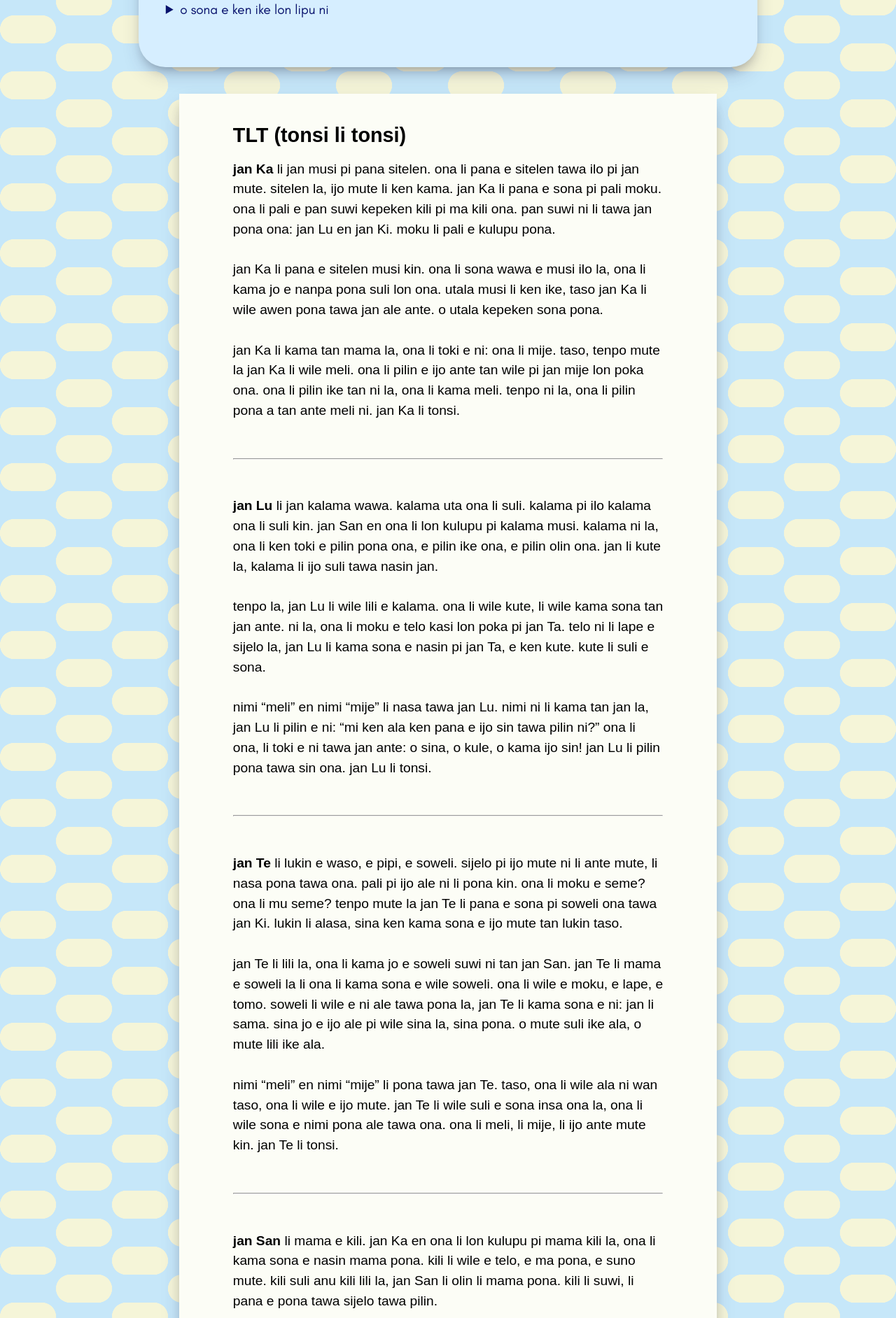
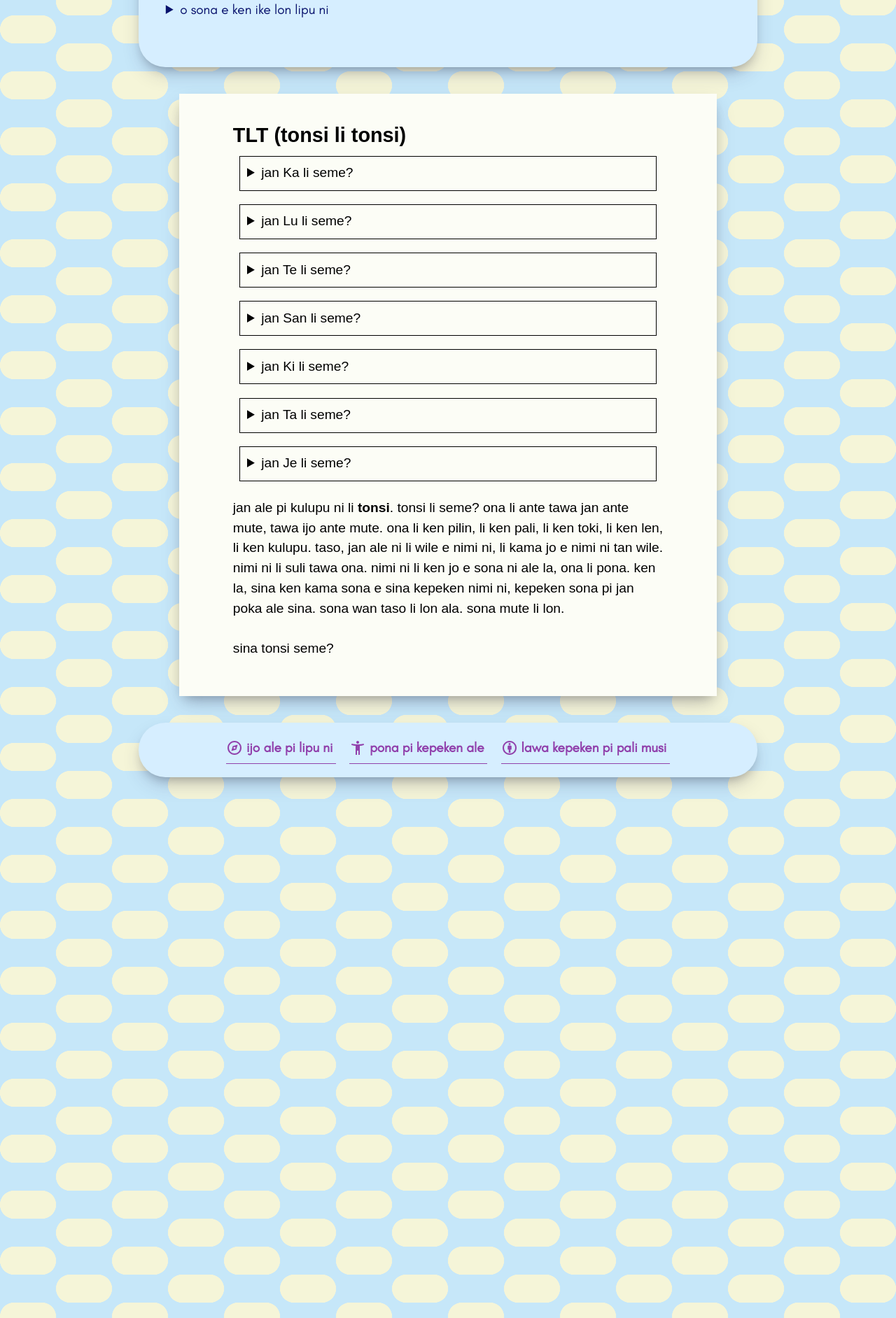
Before and after one commit to raacz/utala, a Jekyll site: the page built from maml/lipu-musi/lipu-suli/tlt.md, in a window 1280 px wide. Shown: the part 378-2262 px from the top of the page at 70% size. Built offline with Jekyll 4.4.1, drawn with Linux system fonts in a browser that asks for light colours; some of the changed text lies outside the part shown.

Commit message:
lipu 'tonsi li tonsi' la nasin poki sin

```diff
--- a/maml/lipu-musi/lipu-suli/tlt.md
+++ b/maml/lipu-musi/lipu-suli/tlt.md
@@ -7,13 +7,26 @@ ken_ike:
 ijo_toki: "nimi 'tonsi' li wawa. tonsi li ken nasin ante mute. o kama sona e kulupu lili pi jan tonsi mute e ni: kule pi tonsi ona li ante mute a. sina sama ala sama ona?"
 ---
 
+<style>
+    .content summary{
+        border: 0.05em solid var(--lipu-sinpin);
+        padding: 0.5em;
+        margin: 0.5em;
+    }
+</style>
+
+<details markdown="1">
+<summary>jan Ka li seme?</summary>
+
 <strong>jan Ka</strong> li jan musi pi pana sitelen. ona li pana e sitelen tawa ilo pi jan mute. sitelen la, ijo mute li ken kama. jan Ka li pana e sona pi pali moku. ona li pali e pan suwi kepeken kili pi ma kili ona. pan suwi ni li tawa jan pona ona: jan Lu en jan Ki. moku li pali e kulupu pona.
 
 jan Ka li pana e sitelen musi kin. ona li sona wawa e musi ilo la, ona li kama jo e nanpa pona suli lon ona. utala musi li ken ike, taso jan Ka li wile awen pona tawa jan ale ante. o utala kepeken sona pona.
 
 jan Ka li kama tan mama la, ona li toki e ni: ona li mije. taso, tenpo mute la jan Ka li wile meli. ona li pilin e ijo ante tan wile pi jan mije lon poka ona. ona li pilin ike tan ni la, ona li kama meli. tenpo ni la, ona li pilin pona a tan ante meli ni. jan Ka li tonsi.
 
-<hr>
+</details>
+<details markdown="1">
+<summary>jan Lu li seme?</summary>
 
 <strong>jan Lu</strong> li jan kalama wawa. kalama uta ona li suli. kalama pi ilo kalama ona li suli kin. jan San en ona li lon kulupu pi kalama musi. kalama ni la, ona li ken toki e pilin pona ona, e pilin ike ona, e pilin olin ona. jan li kute la, kalama li ijo suli tawa nasin jan.
 
@@ -21,7 +34,10 @@ tenpo la, jan Lu li wile lili e kalama. ona li wile kute, li wile kama sona tan
 
 nimi “meli” en nimi “mije” li nasa tawa jan Lu. nimi ni li kama tan jan la, jan Lu li pilin e ni: “mi ken ala ken pana e ijo sin tawa pilin ni?” ona li ona, li toki e ni tawa jan ante: o sina, o kule, o kama ijo sin! jan Lu li pilin pona tawa sin ona. jan Lu li tonsi.
 
-<hr>
+</details>
+<details markdown="1">
+<summary>jan Te li seme?</summary>
+
 
 <strong>jan Te</strong> li lukin e waso, e pipi, e soweli. sijelo pi ijo mute ni li ante mute, li nasa pona tawa ona. pali pi ijo ale ni li pona kin. ona li moku e seme? ona li mu seme? tenpo mute la jan Te li pana e sona pi soweli ona tawa jan Ki. lukin li alasa, sina ken kama sona e ijo mute tan lukin taso.
 
@@ -29,7 +45,10 @@ jan Te li lili la, ona li kama jo e soweli suwi ni tan jan San. jan Te li mama e
 
 nimi “meli” en nimi “mije” li pona tawa jan Te. taso, ona li wile ala ni wan taso, ona li wile e ijo mute. jan Te li wile suli e sona insa ona la, ona li wile sona e nimi pona ale tawa ona. ona li meli, li mije, li ijo ante mute kin. jan Te li tonsi.
 
-<hr>
+</details>
+<details markdown="1">
+<summary>jan San li seme?</summary>
+
 
 <strong>jan San</strong> li mama e kili. jan Ka en ona li lon kulupu pi mama kili la, ona li kama sona e nasin mama pona. kili li wile e telo, e ma pona, e suno mute. kili suli anu kili lili la, jan San li olin li mama pona. kili li suwi, li pana e pona tawa sijelo tawa pilin.
 
@@ -37,7 +56,10 @@ kin la, jan San li mama e jan Te. ona tu li jan sama. mama suli ona li weka la,
 
 pilin insa pi jan San li ken ante. tenpo wan la, ona li wile mije. tenpo ante la, ona li wile meli. pilin ni li ken ante sama len lon sijelo ona. ona li wile ala ijo wan taso, ona li wile ijo mute lon tenpo. ken ante li pona a tawa ona. jan San li tonsi.
 
-<hr>
+</details>
+<details markdown="1">
+<summary>jan Ki li seme?</summary>
+
 
 <strong>jan Ki</strong> li olin ala e toki, e jan. toki en jan li pana e pilin ike lili tawa ona la, ona li wile wan taso lon tenpo mute. taso, soweli li pona tawa ona. jan Te li weka tan tomo la, jan Ki li mama e soweli ona. ona li kama jo e mani pona tan ni, li ken musi lon poka soweli. soweli li suwi e pilin.
 
@@ -45,7 +67,10 @@ jan Ki li pilin pona tawa kasi kin. ona li tawa lon ma kasi la, ona li lukin e k
 
 nimi “meli” en nimi “mije” li ike tawa jan Ki. jan li pali e nimi ni, li wile pali e poki kepeken nimi ni. jan Ki li wile ala lon poki. pilin ona la, jan li wile ala e nimi ni lon tenpo ni. jan li jan, li wile ala e poki ni. jan li ken pona lon jan taso. jan Ki li tonsi.
 
-<hr>
+</details>
+<details markdown="1">
+<summary>jan Ta li seme?</summary>
+
 
 <strong>jan Ta</strong> li kama lon kulupu ni tan ma ante. kiwen li pona tawa ona la, ona li alasa e kiwen suwi lon ma pi poka telo. ona li olin suwi e jan Je. tan olin ni la, jan Je li kama olin e kiwen kin. kiwen li awen lon tenpo suli la, ona li wawa a.
 
@@ -54,13 +79,19 @@ jan Ta li pali e musi ilo, li toki e ijo musi mute kepeken ona. jan Ka li musi e
 ma open pi jan Ta la, “meli” en “mije” li tu taso ala. ijo ante li lon, li toki e kon pi jan Ta. jan pi ma ante li toki ala e toki pi ma open ni la, jan Ta li toki e ni lon tenpo open: “mi meli”. taso, ona li kama sona e toki ni la, ona li kama sona e nimi pona tawa ijo ante ni. jan Ta li tonsi.
 <hr>
 
+</details>
+<details markdown="1">
+
+<summary>jan Je li seme?</summary>
+
+
 <strong>jan Je</strong> li lukin e lipu mute. lipu li jo e sona mute, li pana e musi wawa. tenpo la, jan Je li ken tawa tomo lipu, li esun e lipu mute, li lukin e ona lon tenpo lili. lipu li ken pali e ma nasa wawa tawa pilin.
 
 jan Je li jan olin. ona li olin suwi e jan Ta, li tawa tomo lipu lon poka ona. taso, jan Je li jo e olin suli, li pilin e ni: ona li ken pana e olin tawa jan mute ante. jan Ta li pilin pona tawa wile ona la, jan Je li alasa e olin sin. ken la ona li toki olin tawa jan Lu. olin li wile e toki, e kute, e sona.
 
 tenpo suli la, jan Je li pilin e ni: ona li mije. taso, ona li toki tawa jan ante mute, li kama sona e ijo tan lipu la, ona li pilin ante lili. ken la ona li ante? ona li sona pona ala, li wile alasa e pilin ona. tenpo ni la, ona li wile e nimi tawa pilin ni la, ona li kama jo. jan Je li tonsi.
 
-<hr>
+</details>
 
 jan ale pi kulupu ni li <strong>tonsi</strong>. tonsi li seme? ona li ante tawa jan ante mute, tawa ijo ante mute. ona li ken pilin, li ken pali, li ken toki, li ken len, li ken kulupu. taso, jan ale ni li wile e nimi ni, li kama jo e nimi ni tan wile. nimi ni li suli tawa ona. nimi ni li ken jo e sona ni ale la, ona li pona. ken la, sina ken kama sona e sina kepeken nimi ni, kepeken sona pi jan poka ale sina. sona wan taso li lon ala. sona mute li lon.
 
```
